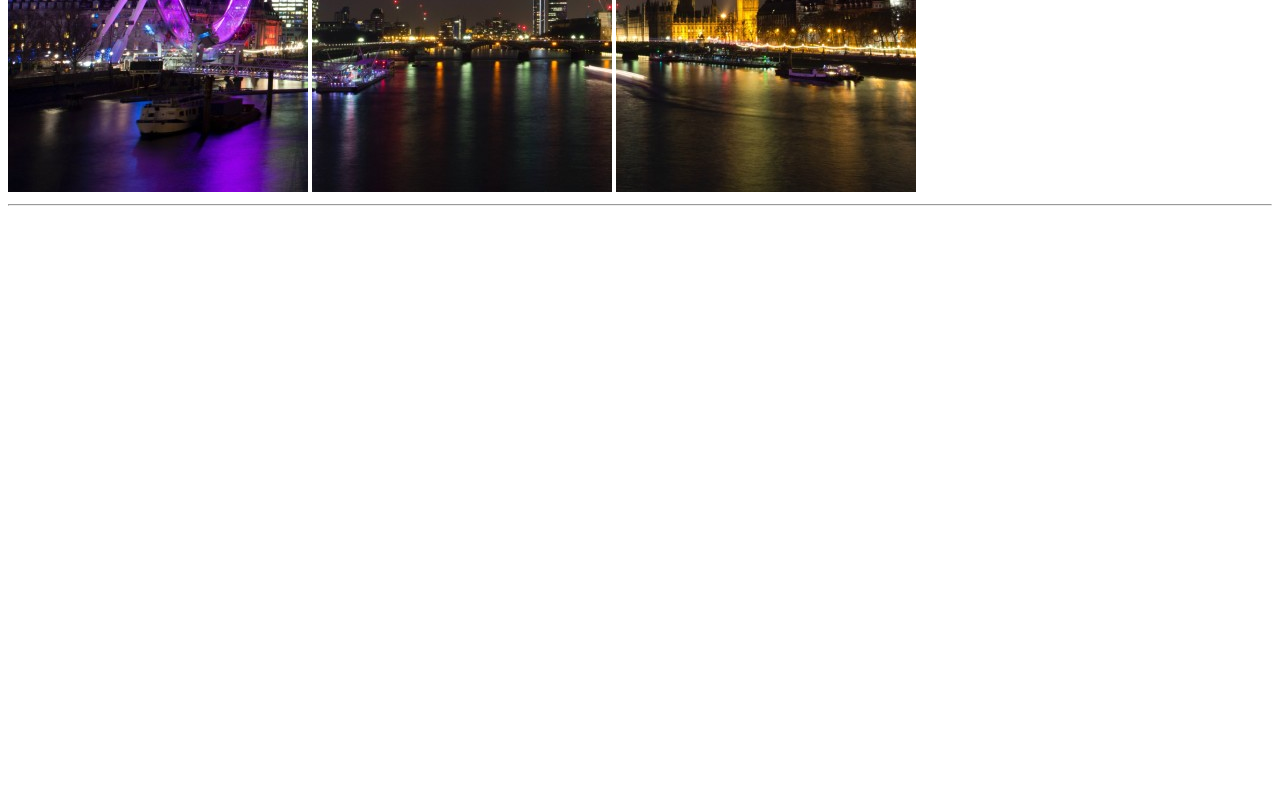
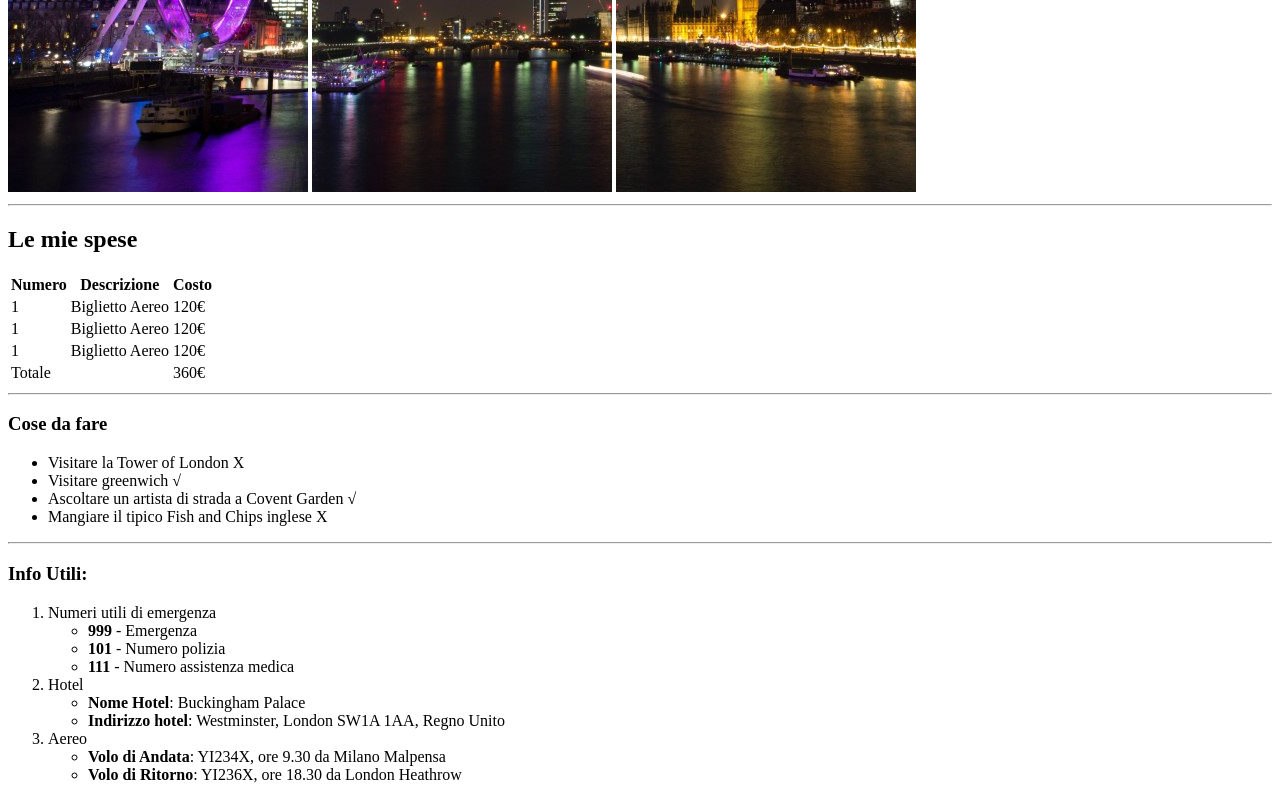
Before and after one commit to Alex-Mihov/html-london-trip, a plain HTML site: page index.html in a window 1280 px wide. Shown: the part 488-1288 px from the top of the page. Before the commit the page ends 800 px from the top, so only its background shows below. Drawn offline with Linux system fonts and the light colour scheme.

Commit message:
create main

```diff
--- a/index.html
+++ b/index.html
@@ -20,8 +20,117 @@
 
     <!-- contenuto princilape -->
     <main>
+        <div>
+            <h2>Le mie spese</h2>
+
+            <table>
+                <!-- intestazione tabella -->
+                    <thead>
+                    <tr>
+                        <th>
+                            <strong>Numero</strong>
+                        </th>
+                        <th>
+                            <strong>Descrizione</strong>
+                        </th>
+                        <th>
+                            <strong>Costo</strong>
+                        </th>
+                    </tr>
+                    </thead>
+
+                    <!-- corpo tabella -->
+                    <tbody>
+                    <tr>
+                        <td>1</td>
+                        <td>Biglietto Aereo</td>
+                        <td>120€</td>
+                    </tr>
+                    <tr>
+                        <td>1</td>
+                        <td>Biglietto Aereo</td>
+                        <td>120€</td>
+                    </tr>
+                    <tr>
+                        <td>1</td>
+                        <td>Biglietto Aereo</td>
+                        <td>120€</td>
+                    </tr>
+
+                    </tbody>
+
+                    <!-- chiusura tabella -->
+                    <tfoot>
+                    <tr>
+                        <td>Totale</td>
+                        <td></td>
+                        <td>360€</td>
+                    </tr>
+                    </tfoot>
+                </table>
+        </div>
+
+        <hr>
+
+        <div>
+            <h3>Cose da fare</h3>
+
+            <ul>
+                <li>Visitare la Tower of London X</li>
+                <li>Visitare greenwich √</li>
+                <li>Ascoltare un artista di strada a Covent Garden √</li>
+                <li>Mangiare il tipico Fish and Chips inglese X</li>
+            </ul>
+
+        </div>
+
+        <hr>
+
+        <div>
+            <h3>Info Utili:</h3>
+
+            <ol>
+                <li>
+                    Numeri utili di emergenza
+                    <ul>
+                        <li>
+                            <strong>999</strong> - Emergenza
+                        </li>
+                        <li>
+                            <strong>101</strong> - Numero polizia
+                        </li>
+                        <li>
+                            <strong>111</strong> - Numero assistenza medica
+                        </li>
+                    </ul>
+                </li>
+                <li>
+                    Hotel
+                    <ul>
+                        <li>
+                            <strong>Nome Hotel</strong>: Buckingham Palace
+                        </li>
+                        <li>
+                            <strong>Indirizzo hotel</strong>: Westminster, London SW1A 1AA, Regno Unito
+                        </li>
+                    </ul>
+                </li>
+                <li>
+                    Aereo
+                    <ul>
+                        <li>
+                            <strong>Volo di Andata</strong>: YI234X, ore 9.30 da Milano Malpensa
+                        </li>
+                        <li>
+                            <strong>Volo di Ritorno</strong>: YI236X, ore 18.30 da London Heathrow
+                        </li>
+                    </ul>
+                </li>
+            </ol>
+        </div>
 
     </main>
+
 
     <!-- pieppagina -->
     <footer>
```
